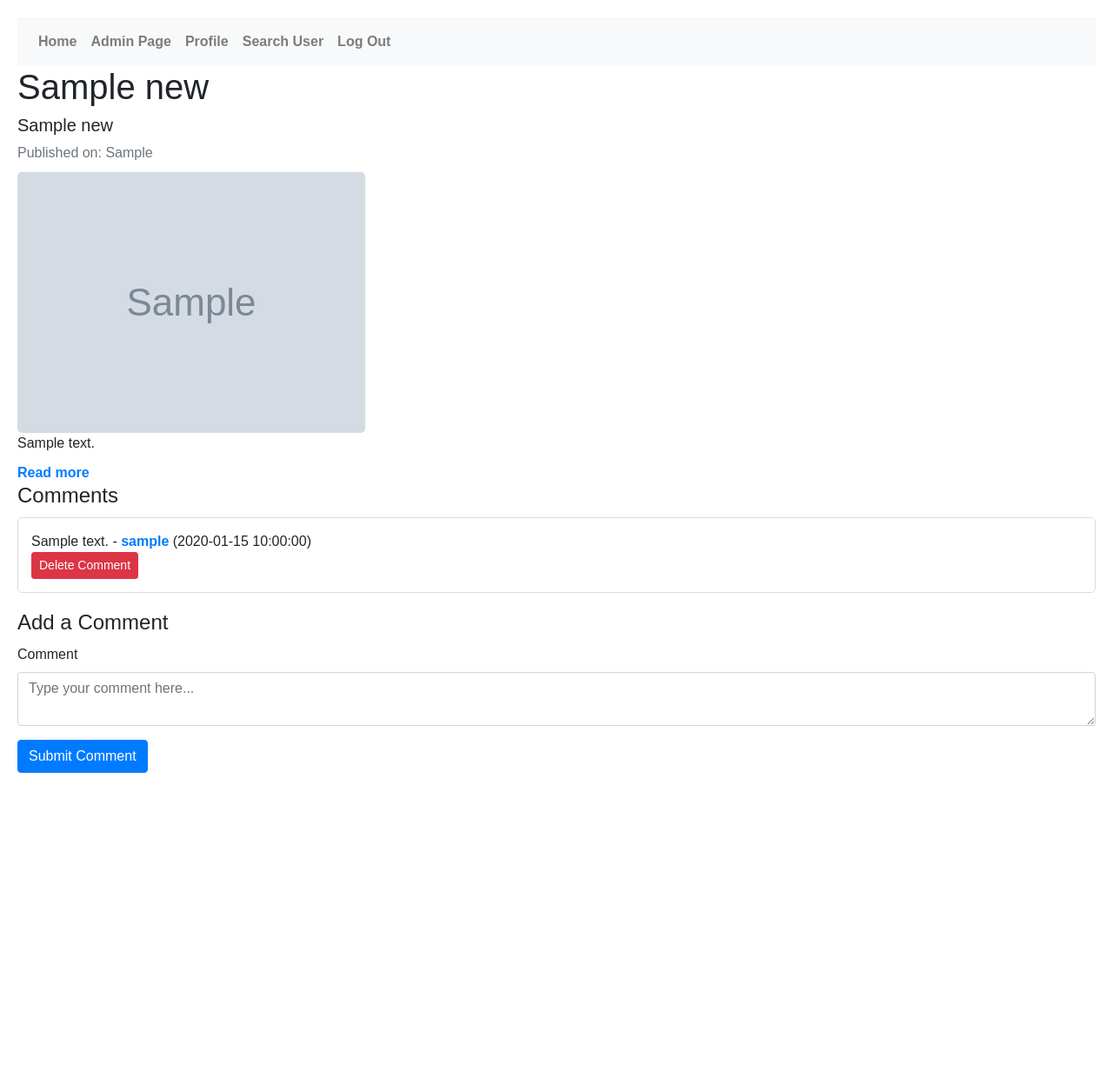
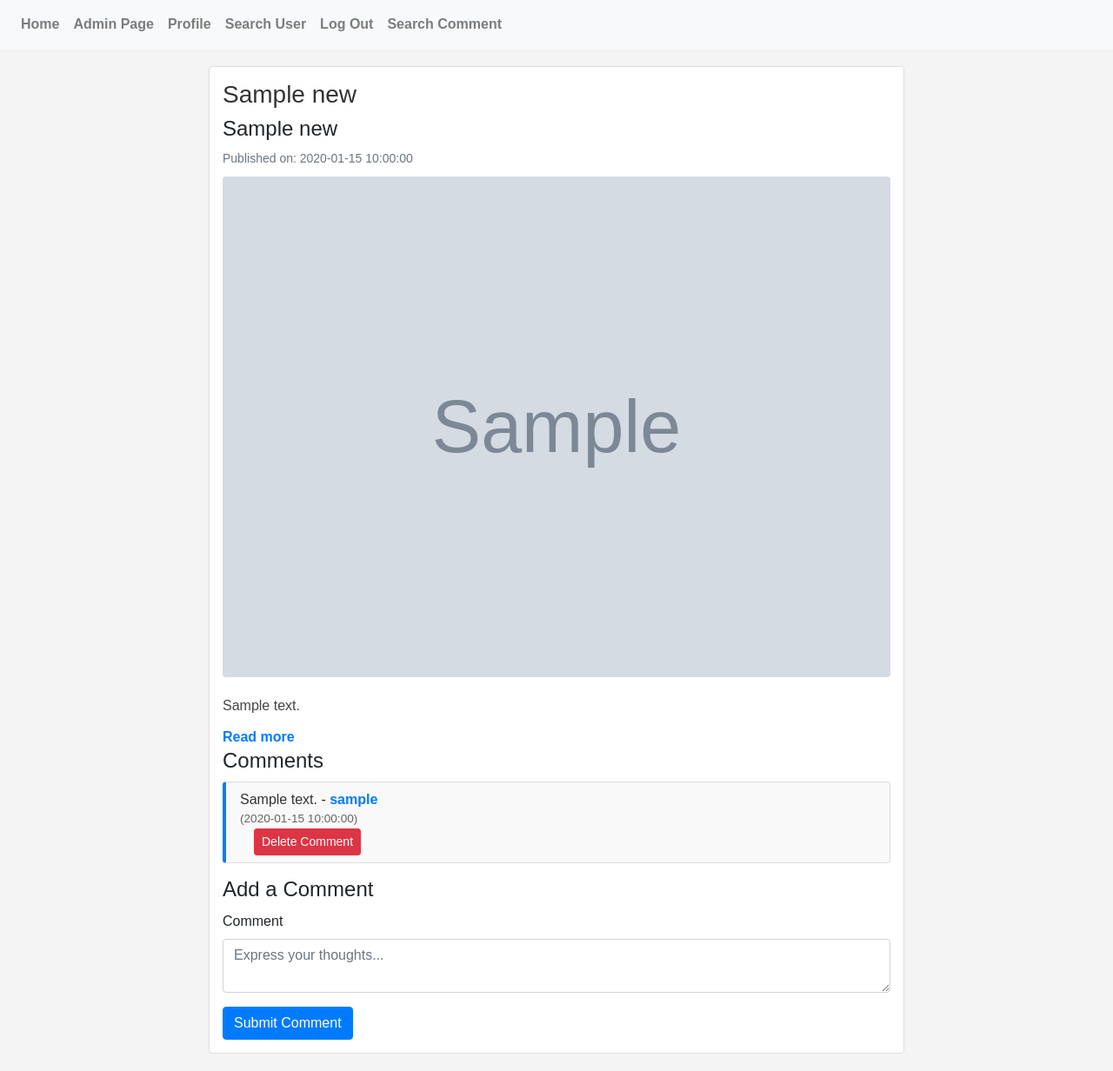
Before and after one commit to akifatakan/cs437project-group9, a Flask app: page /news/1 in a window 1280 px wide. Shown: the whole page at 87% size. Before the commit the page ends 889 px from the top, so only its background shows below. Run offline with Flask 3, Linux system fonts and the light colour scheme; a user stored in the database is signed in; tables that the repository leaves empty hold one stand-in row (values such as "Sample post"); grey boxes marked "Sample" are stand-in pictures; some libraries are stand-ins or nearby versions.

Commit message:
welcome page changed, search comment added for XSS, fetch_news added, css changes,

```diff
--- a/app.py
+++ b/app.py
@@ -1,13 +1,14 @@
 # app.py
+from fetch_news import fetch_news
 from myproject import app, db
 from sqlalchemy import create_engine, text
 
-from flask import render_template, redirect, request, url_for, flash
+from flask import render_template, redirect, request, url_for, flash, render_template_string, abort
 from flask_login import login_user, login_required, logout_user, current_user
 from myproject.models import User, News, Comment, Friendship
 from myproject.forms import (SignUpForm, LoginForm, DeleteUserForm, ChangeRoleForm,
                              SearchNewsForm, SearchUsersForm, CommentForm, DeleteCommentForm,
-                             SearchUserForm, FollowFriendForm, UnfollowFriendForm)
+                             SearchUserForm, FollowFriendForm, UnfollowFriendForm, SearchCommentForm)
 from myproject.auth_config import admin_required
 
 engine = create_engine("mysql+pymysql://cs437:cs437project@localhost/cs437_finance_db")
@@ -42,6 +43,7 @@ def admin_page():
 
 @app.route('/', methods=['GET', 'POST'])
 def index():
+    fetch_news()
     form = SearchNewsForm()
     if form.validate_on_submit():
 
@@ -57,7 +59,7 @@ def index():
             print(entries[0])
         return render_template('index.html', entries=entries, form=form)
 
-    entries = News.query.all()
+    entries = News.query.order_by(News.published.desc()).all()
     return render_template('index.html', entries=entries, form=form)
 
 
@@ -72,6 +74,13 @@ def logout():
 @app.route('/welcome')
 @login_required
 def welcome_user():
+    if request.args.get('username'):
+        username = request.args.get('username')
+        template = f"""
+        <h1> Welcome {username} </h1>
+        """
+        return render_template_string(template)
+
     return render_template('welcome_user.html')
 
 
@@ -133,6 +142,7 @@ def change_role(user_id):
 
     return redirect(url_for('admin_page'))
 
+
 @app.route('/delete_user/<int:user_id>', methods=['POST'])
 @admin_required
 @login_required
@@ -170,7 +180,8 @@ def news_details(news_id):
         form.comment.data = ""
         redirect(url_for("news_details", news_id=news_entry.id))
 
-    return render_template('news_details.html', news_entry=news_entry, comments=comments, form=form, deleteCommentForm=deleteCommentForm)
+    return render_template('news_details.html', news_entry=news_entry, comments=comments, form=form,
+                           deleteCommentForm=deleteCommentForm)
 
 
 @app.route('/delete_comment/<int:comment_id>', methods=['POST'])
@@ -278,5 +289,23 @@ def unfollow(user_id):
     return redirect(url_for('user_profile', username=user.username))
 
 
+@app.route('/search_comments', methods=['POST', 'GET'])
+def search_comment():
+    form = SearchCommentForm()
+    template = ""
+    if form.validate_on_submit():
+        comment_id = form.search_term.data
+        comment = Comment.query.get(comment_id)
+        if comment is not None:
+            template = f"""
+            <p> {comment.comment} </p>"""
+        else:
+            template = f"""
+            <p> No comment found with id: {comment_id} </p>"""
+        return render_template_string(template)
+
+    return render_template('search_comment.html', form=form)
+
+
 if __name__ == '__main__':
     app.run(debug=True)
--- a/myproject/forms.py
+++ b/myproject/forms.py
@@ -71,3 +71,8 @@ class FollowFriendForm(FlaskForm):
 
 class UnfollowFriendForm(FlaskForm):
     submit = SubmitField('Unfollow')
+
+
+class SearchCommentForm(FlaskForm):
+    search_term = StringField('Search comment by ID')
+    submit = SubmitField('Search')
--- a/myproject/models.py
+++ b/myproject/models.py
@@ -44,7 +44,7 @@ class News(db.Model):
     id = db.Column(db.Integer, primary_key=True)
     title = db.Column(db.String(256))
     subtitle = db.Column(db.String(2048))
-    published = db.Column(db.String(256))
+    published = db.Column(db.DateTime)
     image_url = db.Column(db.String(256))
     details = db.Column(db.String(4096))
     link = db.Column(db.String(256))
--- a/myproject/static/css/styles.css
+++ b/myproject/static/css/styles.css
@@ -40,3 +40,206 @@ a {
 a:hover {
     text-decoration: underline;
 }
+
+body {
+    font-family: 'Arial', sans-serif;
+    background-color: #f4f4f4;
+    margin: 0;
+    padding: 0;
+}
+
+.news-card {
+    box-shadow: 0 2px 4px rgba(0,0,0,0.1);
+    margin-bottom: 20px;
+    background-color: #fff;
+    border-radius: 5px;
+    overflow: hidden;
+    transition: box-shadow 0.3s ease-in-out;
+}
+
+.news-card:hover {
+    box-shadow: 0 5px 15px rgba(0,0,0,0.2);
+}
+
+.news-card img {
+    width: 100%;
+    height: auto;
+    display: block;
+}
+
+.news-card-content {
+    padding: 20px;
+}
+
+.news-card-title {
+    font-size: 24px;
+    margin-bottom: 10px;
+}
+
+.news-card-date {
+    font-size: 14px;
+    color: #888;
+    margin-bottom: 15px;
+}
+
+.news-card-subtitle {
+    font-size: 18px;
+    margin-bottom: 15px;
+}
+
+.news-card-link {
+    display: inline-block;
+    padding: 10px 15px;
+    background-color: #007bff;
+    color: #fff;
+    text-decoration: none;
+    border-radius: 5px;
+    font-weight: bold;
+}
+
+.news-card-link:hover {
+    background-color: #0056b3;
+}
+
+
+.page-title {
+    color: #333;
+    font-family: 'Segoe UI', Tahoma, Geneva, Verdana, sans-serif;
+    font-size: 36px;
+    text-align: center;
+    margin-top: 20px;
+    margin-bottom: 30px;
+}
+
+.search-form {
+    display: flex;
+    justify-content: center;
+    margin-bottom: 20px;
+}
+
+.search-input {
+    width: 300px;
+    padding: 10px;
+    border: 1px solid #ddd;
+    border-radius: 20px;
+    margin-right: 10px;
+}
+
+.search-button {
+    border-radius: 20px;
+    border: 1px solid #007bff;
+    color: #007bff;
+    padding: 10px 15px;
+    text-transform: uppercase;
+    transition: all 0.3s ease;
+}
+
+.search-button:hover {
+    background-color: #007bff;
+    color: #fff;
+}
+
+.news-article {
+    font-family: 'Arial', sans-serif;
+    max-width: 800px;
+    margin: 20px auto;
+    padding: 15px;
+    background-color: #fff;
+    border: 1px solid #ddd;
+    border-radius: 4px;
+}
+
+.article-header .article-title {
+    font-size: 28px;
+    color: #333;
+    margin-bottom: 8px;
+}
+
+.article-metadata {
+    font-size: 14px;
+    color: #666;
+}
+
+.article-image img {
+    width: 100%;
+    height: auto;
+    border-radius: 4px;
+}
+
+.article-content {
+    margin-top: 20px;
+    line-height: 1.6;
+    color: #444;
+}
+
+.related-news {
+    margin-top: 25px;
+    padding-top: 15px;
+    border-top: 1px solid #eee;
+}
+
+. {
+    margin-top: 2em;
+    padding-top: 1em;
+    border-top: 1px solid #eaeaea;
+}
+
+.comments-list {
+    list-style-type: none;
+    padding-left: 0;
+}
+
+.comment {
+    background-color: #f9f9f9;
+    border-left: 4px solid #007bff;
+    margin-bottom: 1em;
+    padding: 0.5em 1em;
+    border-radius: 4px;
+}
+
+.comment a {
+    color: #007bff;
+    text-decoration: none;
+}
+
+.comment a:hover {
+    text-decoration: underline;
+}
+
+.comment-user {
+    font-weight: bold;
+}
+
+.comment-text {
+    color: #333;
+}
+
+.comment-date {
+    display: block;
+    font-size: 0.85em;
+    color: #666;
+}
+
+.delete-comment-form {
+    display: inline-block;
+    margin-left: 1em;
+}
+
+
+
+@media (max-width: 768px) {
+    .news-card {
+        margin: 20px;
+    }
+
+    .search-form {
+        flex-direction: column;
+        align-items: stretch;
+    }
+
+    .search-input,
+    .search-button {
+        width: 100%;
+        margin: 5px 0;
+    }
+}
--- a/myproject/templates/base.html
+++ b/myproject/templates/base.html
@@ -2,7 +2,7 @@
 <html>
 <head>
     <meta charset="utf-8">
-    <title>Turkish Finance News</title>
+    <title>EkonomiGüncel</title>
     <link rel="stylesheet" href="https://maxcdn.bootstrapcdn.com/bootstrap/4.0.0/css/bootstrap.min.css" integrity="sha384-Gn5384xqQ1aoWXA+058RXPxPg6fy4IWvTNh0E263XmFcJlSAwiGgFAW/dAiS6JXm" crossorigin="anonymous">
     <script src="https://code.jquery.com/jquery-3.2.1.slim.min.js" integrity="sha384-KJ3o2DKtIkvYIK3UENzmM7KCkRr/rE9/Qpg6aAZGJwFDMVNA/GpGFF93hXpG5KkN" crossorigin="anonymous"></script>
     <script src="https://cdnjs.cloudflare.com/ajax/libs/popper.js/1.12.9/umd/popper.min.js" integrity="sha384-ApNbgh9B+Y1QKtv3Rn7W3mgPxhU9K/ScQsAP7hUibX39j7fakFPskvXusvfa0b4Q" crossorigin="anonymous"></script>
@@ -27,7 +27,7 @@
             <a class="nav-item nav-link" href="{{ url_for('signup_page') }}">Sign Up</a>
             <a class="nav-item nav-link" href="{{ url_for('login_page') }}">Log In</a>
         {% endif %}
-
+        <a class="nav-item nav-link" href="{{ url_for('search_comment') }}">Search Comment</a>
     </div>
 </nav>
 
--- a/myproject/templates/news_details.html
+++ b/myproject/templates/news_details.html
@@ -1,20 +1,32 @@
 {% extends "base.html" %}
+
 {% block content %}
-    <h1>{{ news_entry.title }}</h1>
-    <h5>{{ news_entry.subtitle }}</h5>
-    <p class="text-muted">Published on: {{ news_entry.published }}</p>
+    <article class="news-article">
+        <header class="article-header">
+            <h1 class="article-title">{{ news_entry.title }}</h1>
+            <h2 class="article-subtitle">{{ news_entry.subtitle }}</h2>
+            <p class="article-metadata text-muted">Published on: {{ news_entry.published }}</p>
+        </header>
+        <figure class="article-image">
             <img src="{{ news_entry.image_url }}" alt="Image" class="img-fluid">
+        </figure>
+        <section class="article-content">
             <p>{{ news_entry.details }}</p>
-    <a href="{{ news_entry.link }}" target="_blank">Read more</a>
+            <a href="{{ news_entry.link }}" class="read-more" target="_blank">Read more</a>
+        </section>
 
         <!-- Display existing comments -->
-    <h2>Comments</h2>
-    <ul>
+        <section class="comments-section">
+            <h2 class="comments-title">Comments</h2>
+            <ul class="comments-list">
                 {% for comment in comments %}
-            <li>{{ comment.comment }} - <a href="{{ url_for("user_profile", username=comment.user.username)}}">{{ comment.user.username }}</a> ({{ comment.comment_date }})
+                    <li class="comment">
+                        <span class="comment-text">{{ comment.comment }}</span>
+                        - <a href="{{ url_for('user_profile', username=comment.user.username) }}" class="comment-user">{{ comment.user.username }}</a>
+                        <span class="comment-date">({{ comment.comment_date }})</span>
 
-                {% if current_user.is_authenticated  and current_user.is_admin %}
-                <form method="post" action="{{ url_for('delete_comment', comment_id=comment.id) }}">
+                        {% if current_user.is_authenticated and current_user.is_admin %}
+                            <form method="post" action="{{ url_for('delete_comment', comment_id=comment.id) }}" class="delete-comment-form">
                                 {{ deleteCommentForm.csrf_token }}
                                 <button type="submit" class="btn btn-danger btn-sm">Delete Comment</button>
                             </form>
@@ -22,19 +34,24 @@
                     </li>
                 {% endfor %}
             </ul>
+        </section>
 
         <!-- Comment Form -->
         {% if current_user.is_authenticated %}
-    <h2>Add a Comment</h2>
-    <form method="POST">
+            <section class="add-comment-section">
+                <h2 class="add-comment-title">Add a Comment</h2>
+                <form method="POST" class="add-comment-form">
                     {{ form.hidden_tag() }}
                     <div class="form-group">
-            {{ form.comment.label }}
-            {{ form.comment(class="form-control", placeholder="Type your comment here...") }}
+                        {{ form.comment.label(class="comment-label") }}
+                        {{ form.comment(class="form-control comment-input", placeholder="Express your thoughts...") }}
                     </div>
-            {{ form.submit(class="btn btn-primary") }}
+                    {{ form.submit(class="btn btn-primary submit-comment") }}
                 </form>
+            </section>
         {% else %}
-    <p>Please <a href="{{ url_for('login_page') }}">login</a> to add comments.</p>
+            <p class="login-prompt">Please <a href="{{ url_for('login_page') }}" class="login-link">login</a> to add comments.</p>
         {% endif %}
+    </article>
+
 {% endblock %}
```
Also changed, not shown: fetch_news.py (+4 -3 lines), myproject/templates/index.html (+18 -14 lines), myproject/templates/search_comment.html (added, +11 -0 lines). Lines whose indentation alone changed are shown as unchanged.
